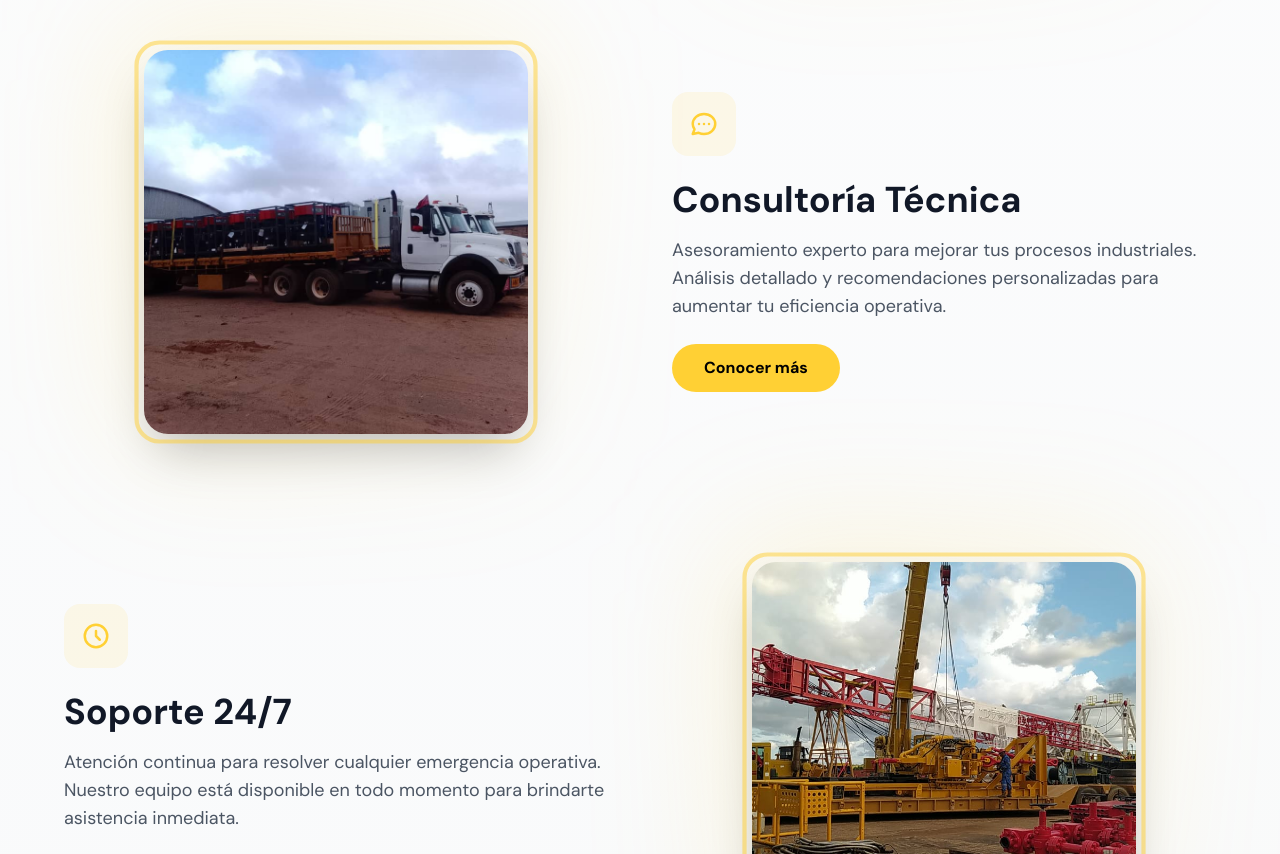
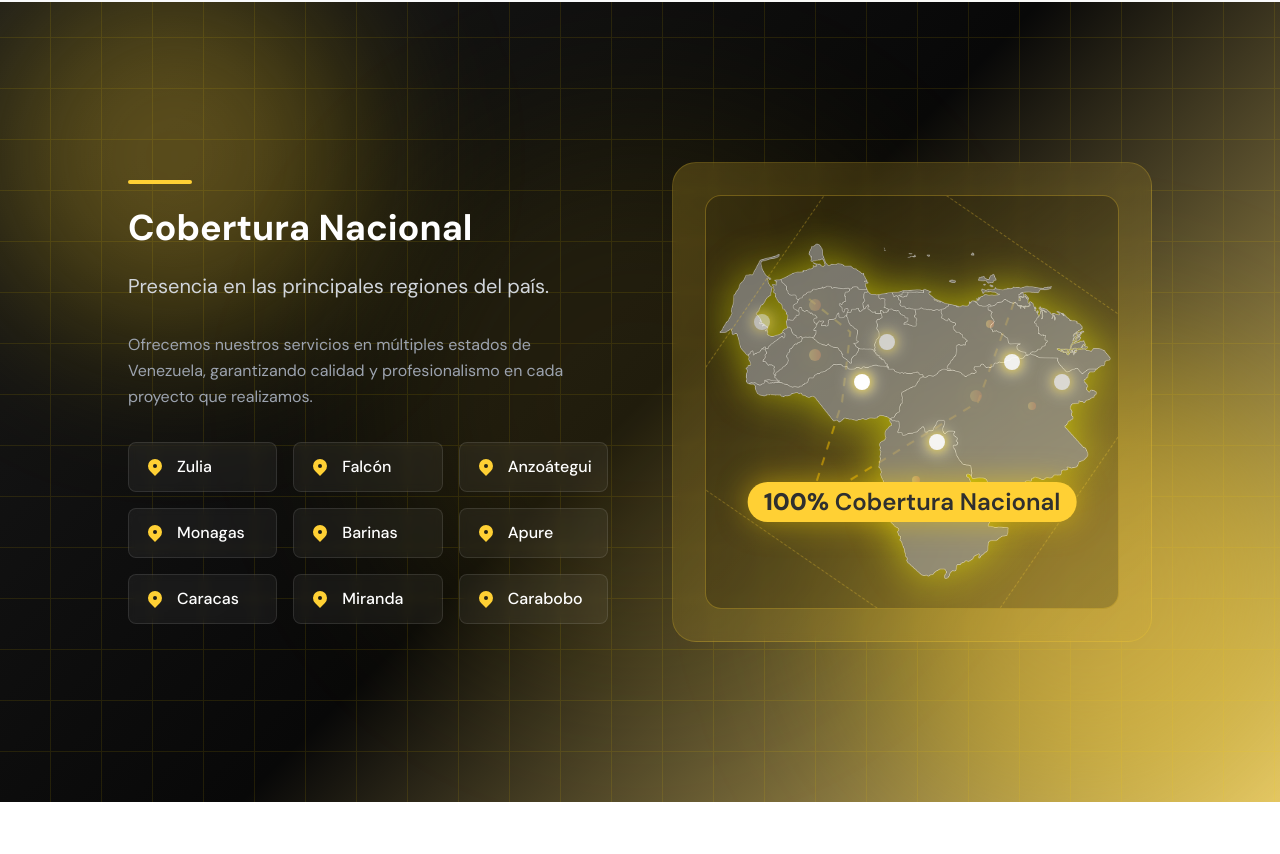
Before and after one commit to luis-alvarezf10/serlimca-page, a React (Vite) app: page / in a window 1280 px wide. Shown: the part 3886-4740 px from the top of the page. Built offline with nearby package versions, Linux system fonts and the light colour scheme.

Commit message:
services section: quitado 2 objetos

```diff
--- a/src/pages/home/components/ServicesSection.jsx
+++ b/src/pages/home/components/ServicesSection.jsx
@@ -39,20 +39,20 @@ const services = [
     icon: <HiOutlineCube />,
     image: image4
   },
-  {
-    id: 5,
-    title: 'Consultoría Técnica',
-    description: 'Asesoramiento experto para mejorar tus procesos industriales. Análisis detallado y recomendaciones personalizadas para aumentar tu eficiencia operativa.',
-    icon: <HiOutlineChat />,
-    image: image5
-  },
-  {
-    id: 6,
-    title: 'Soporte 24/7',
-    description: 'Atención continua para resolver cualquier emergencia operativa. Nuestro equipo está disponible en todo momento para brindarte asistencia inmediata.',
-    icon: <HiOutlineClock />,
-    image: image6
-  }
+  // {
+  //   id: 5,
+  //   title: 'Consultoría Técnica',
+  //   description: 'Asesoramiento experto para mejorar tus procesos industriales. Análisis detallado y recomendaciones personalizadas para aumentar tu eficiencia operativa.',
+  //   icon: <HiOutlineChat />,
+  //   image: image5
+  // },
+  // {
+  //   id: 6,
+  //   title: 'Soporte 24/7',
+  //   description: 'Atención continua para resolver cualquier emergencia operativa. Nuestro equipo está disponible en todo momento para brindarte asistencia inmediata.',
+  //   icon: <HiOutlineClock />,
+  //   image: image6
+  // }
 ]
 
 const ServicesSection = () => {
```
